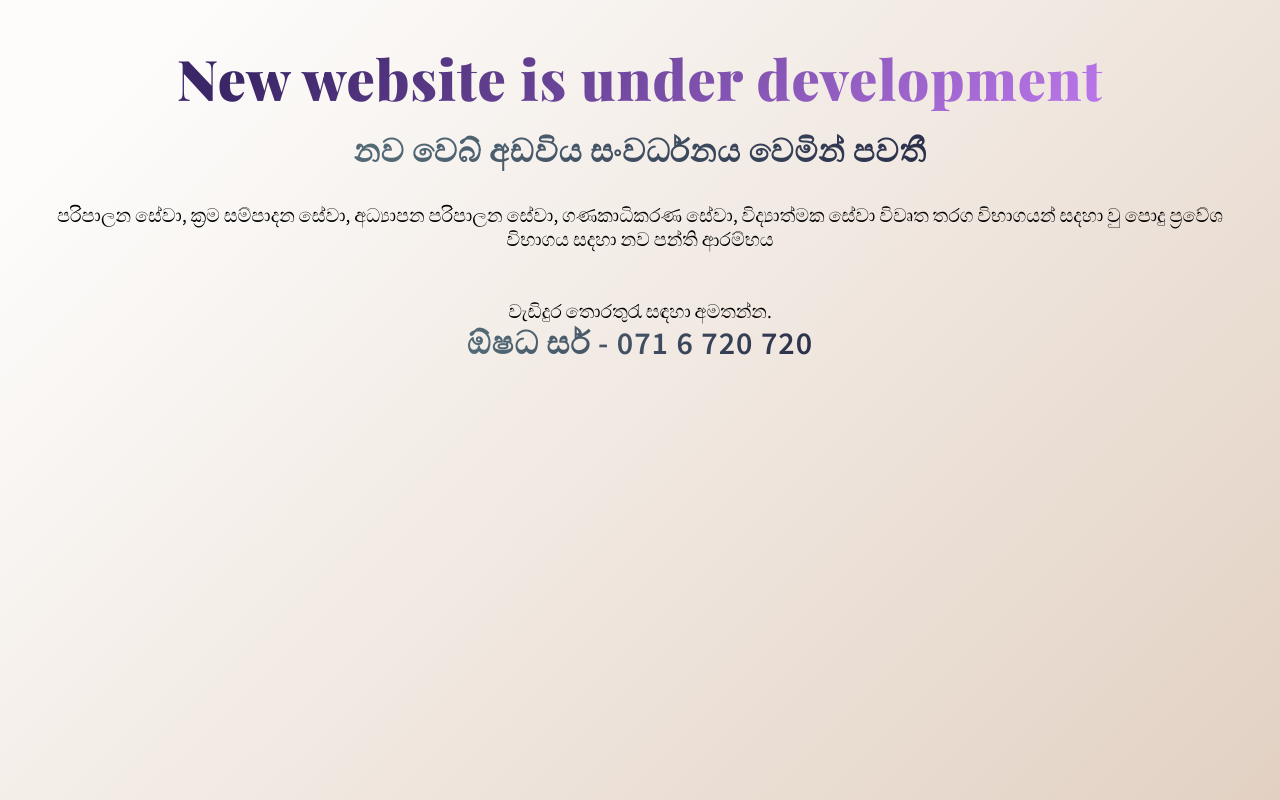
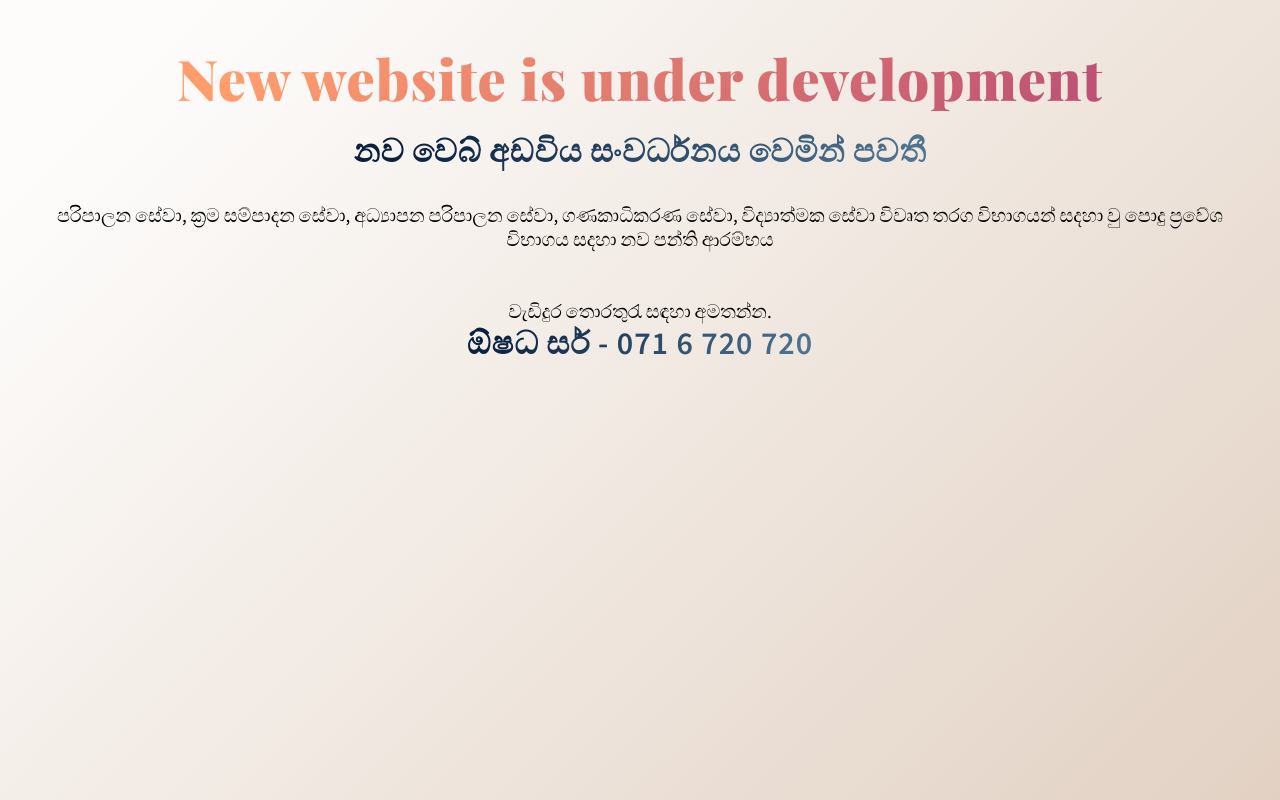
Before and after one commit to madushan-sooriyarathne/cat-exams, a Next.js app: page / in a window 1280 px wide. Built offline with nearby package versions, Linux system fonts and the light colour scheme; a web font is replaced by a local one.

Commit message:
changed gradient color values

```diff
--- a/styles/theme.ts
+++ b/styles/theme.ts
@@ -62,8 +62,8 @@ const theme: DefaultTheme = {
   },
   gradients: {
     background: " linear-gradient(135deg, #fdfcfb 10%, #e2d1c3 100%)",
-    primary: "linear-gradient(135deg, #3b2667 10%, #bc78ec 100%)",
-    secondary: "linear-gradient(135deg, #536976 10%, #292E49 100%);",
+    primary: "linear-gradient(135deg, #FF9D6C 10%, #BB4E75 100%)",
+    secondary: "linear-gradient(135deg, #09203F 10%, #537895 100%);",
   },
   shadows: {
     close: "0 0 5px 0 rgba(0, 0, 0, 0.25)",
```
